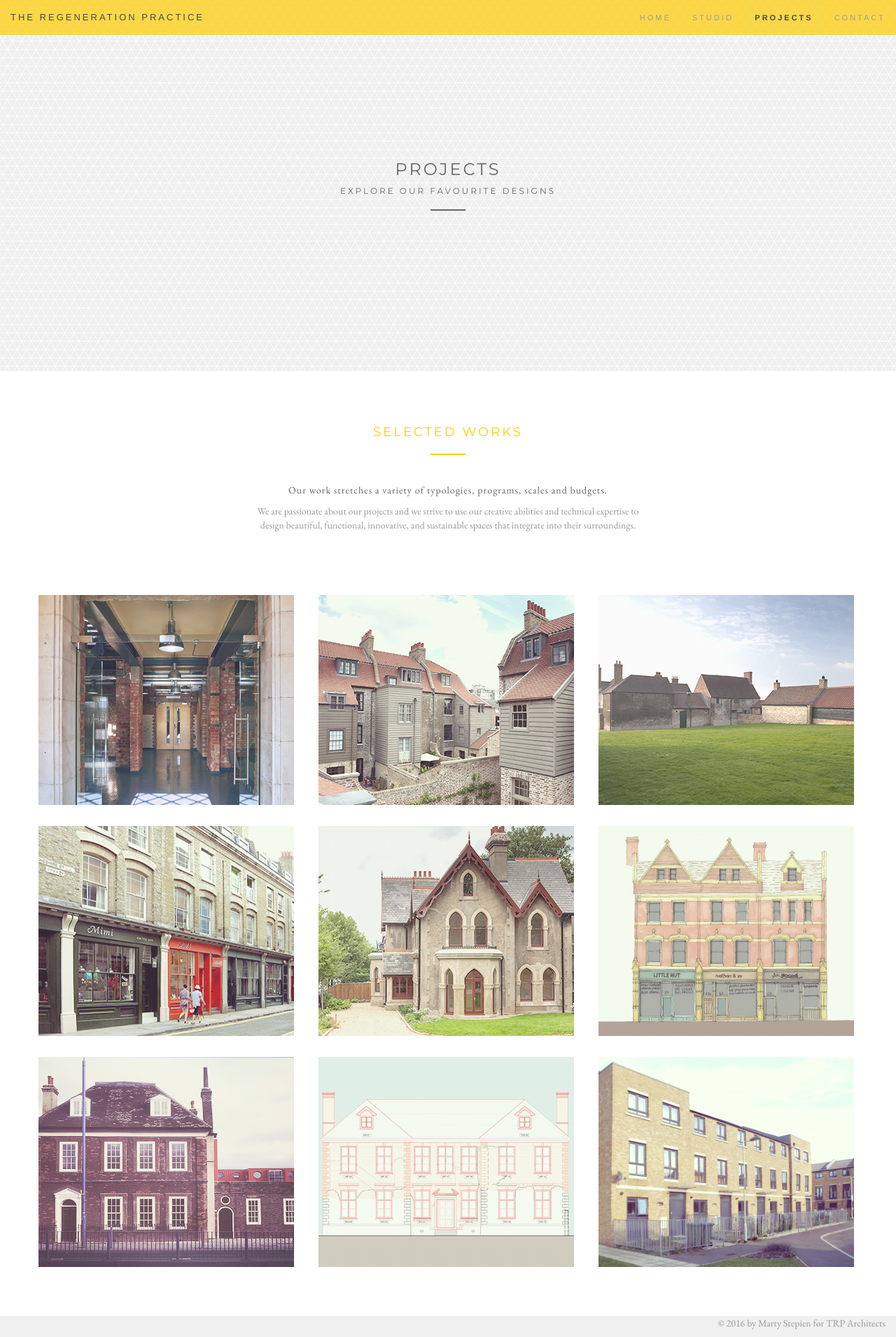
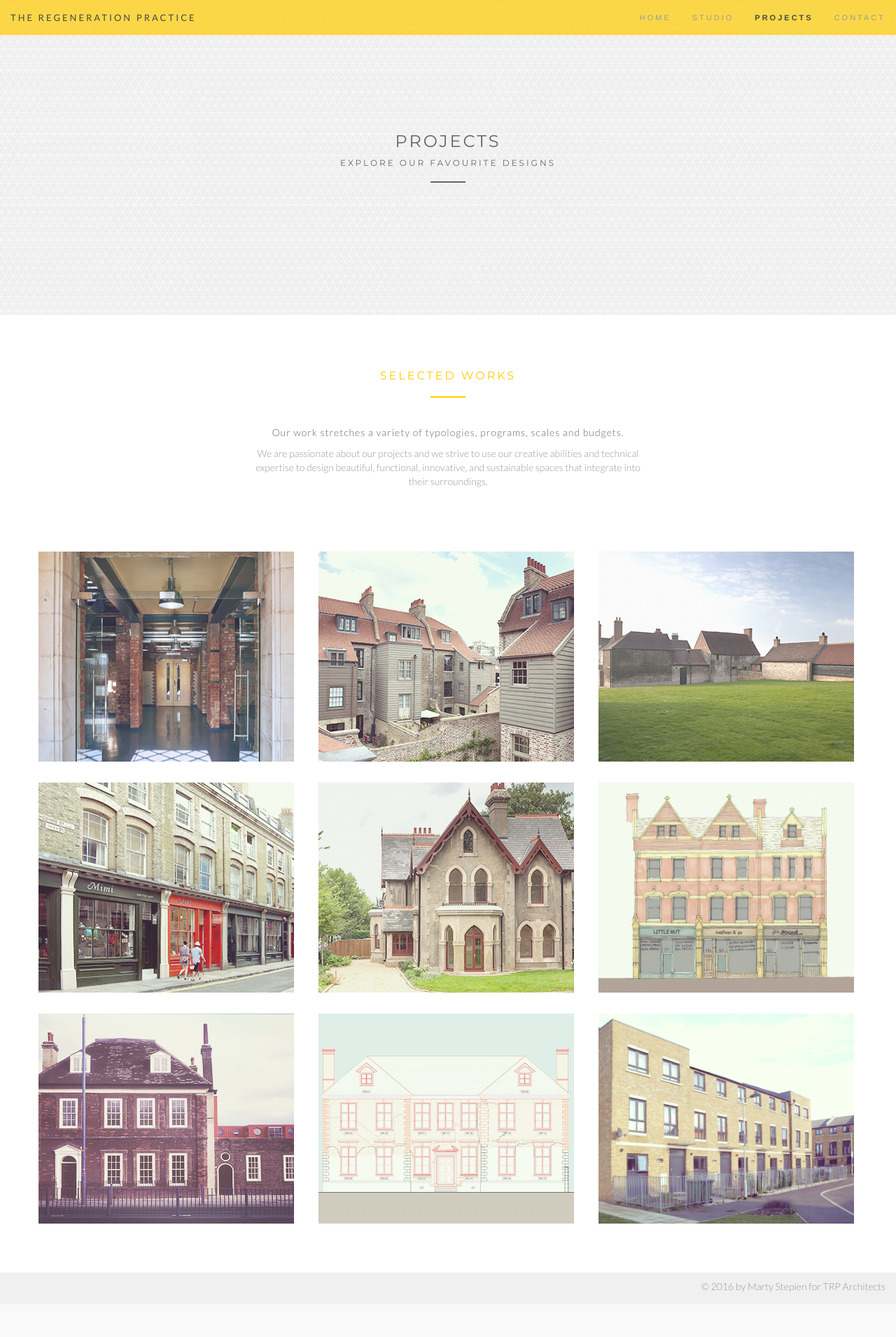
Before and after one commit to goformarty/TRP-website, a PHP site: page /projects.html in a window 1280 px wide. Shown: the whole page at 70% size. After the commit the page ends 1846 px from the top, so only its background shows below. Run offline with PHP 8.4, Linux system fonts and the light colour scheme; grey boxes labelled with a size stand in for pictures from a placeholder-image service; some libraries are stand-ins or nearby versions; some web fonts are replaced.

Commit message:
css update

```diff
--- a/css/main.css
+++ b/css/main.css
@@ -18,17 +18,19 @@ h6 {
     color: #666;
 }
 
-.h-small
-    {
+.h-small {
     font-family: 'Montserrat', arial, sans-serif;
     text-transform: uppercase;
     letter-spacing: 3px;
-       font-size: 11px;
+    font-size: 13px;
     color: #999;
 }
+
 p {
-    font-family: 'EB Garamond', serif;
+    /*font-family: 'EB Garamond', serif;*/
+    font-family: 'Lato', sans-serif;
     color: #999;
+    font-weight: 300;
 }
 
 .p-big {
@@ -50,6 +52,10 @@ hr {
     color: #ffcc00;
 }
 
+h4.yellow {
+    font-size: 16px;
+}
+
 .inner {
     padding-top: 110px;
     padding-bottom: 110px;
@@ -57,7 +63,7 @@ hr {
 }
 
 .inner-contact {
-    padding-top: 110;
+    padding-top: 0px !important;
     padding-bottom: 50px;
     max-width: 1200px;
 }
@@ -71,14 +77,6 @@ hr {
     text-align: center;
     vertical-align: middle;
 }
-
-/*.text-vertical-center h1 {
-    margin: 0;
-    padding: 0;
-    font-size: 4.5em;
-    font-weight: 700;
-    }*/
-
 
     /* NAVIGATION */
     .navbar {
@@ -95,7 +93,8 @@ hr {
     .navbar>.container-fluid .navbar-brand {
         font-size: 13px !important;
         color: #000;
-/*        font-weight: bold;*/
+        font-family: 'Lato', sans-serif;
+        font-weight: 400;
     }
 
     /* On hover, the links will turn black*/
@@ -152,7 +151,7 @@ hr {
 .intro {
     display: table;
     width: 100%;
-    height: 530px;
+    height: 450px;
     background-position: center;
     -webkit-background-size: cover;
     -moz-background-size: cover;
@@ -177,7 +176,7 @@ footer {
 
 /* CONTACT */
 .contact-box-left {
-    padding-left: 45px;
+    padding-left: 20px;
     text-align: left;
     display: block;
     /*    position: relative;*/
@@ -186,10 +185,16 @@ footer {
 
 .contact-icon-left {
     left: 0;
+    top: 5px;
     position: absolute;
 }
 
 /* CONTACT FORM */
+
+#portfolio li span {
+    padding-top: -10px;
+}
+
 .form-control {
     border-radius: 0;
     color: #888;
@@ -345,60 +350,6 @@ ul {
 
 
 /* MODAL */
-
-/*.section-modal .modal-content {
-    padding: 100px 0 !important;
-    min-height: 100%;
-    border: 0 !important;
-    border-radius: 0;
-    background-clip: border-box;
-    -webkit-box-shadow: none !important;
-    -moz-box-shadow: none !important;
-    box-shadow: none !important;
-    color: #888;
-    font-weight: 300;
-}
-
-
-
-.section-modal .close-modal {
-    position: absolute;
-    top: 25px;
-    right: 25px;
-    width: 75px;
-    height: 75px;
-    background-color: transparent;
-    cursor: pointer;
-}
-
-.section-modal .close-modal:hover {
-    opacity: .3;
-}
-
-.section-modal .close-modal .lr {
-    z-index: 1051;
-    width: 1px;
-    height: 75px;
-    margin-left: 35px;
-    background-color: #222;
-    -webkit-transform: rotate(45deg);
-    -ms-transform: rotate(45deg);
-    transform: rotate(45deg);
-}
-
-.section-modal .close-modal .lr .rl {
-    z-index: 1052;
-    width: 1px;
-    height: 75px;
-    background-color: #222;
-    -webkit-transform: rotate(90deg);
-    -ms-transform: rotate(90deg);
-    transform: rotate(90deg);
-}
-
-*/
-
-
 /* .modal-fullscreen */
 
 .modal-fullscreen {
@@ -413,12 +364,6 @@ ul {
     -webkit-box-shadow: none !important;
     -moz-box-shadow: none !important;
     box-shadow: none !important;
-
-
-  /*border: 0;
-  border-radius: 0px;
-  -webkit-box-shadow: none;
-  box-shadow: none;*/
 }
 .modal-backdrop.modal-backdrop-fullscreen {
   background: #ffffff;
@@ -428,7 +373,7 @@ ul {
   filter: alpha(opacity=97);
 }
 
-/* .modal-fullscreen size: we use Bootstrap media query breakpoints */
+/* .modal-fullscreen size: Bootstrap media query breakpoints */
 
 .modal-fullscreen .modal-dialog {
   margin: 0;
@@ -478,3 +423,9 @@ ul {
     display: inline-block;
     width: 110px;
 }
+ /* footer */
+
+ footer p {
+    padding-top: 10px;
+    padding-bottom: 5px;
+ }
```
Lines whose indentation alone changed are shown as unchanged.
